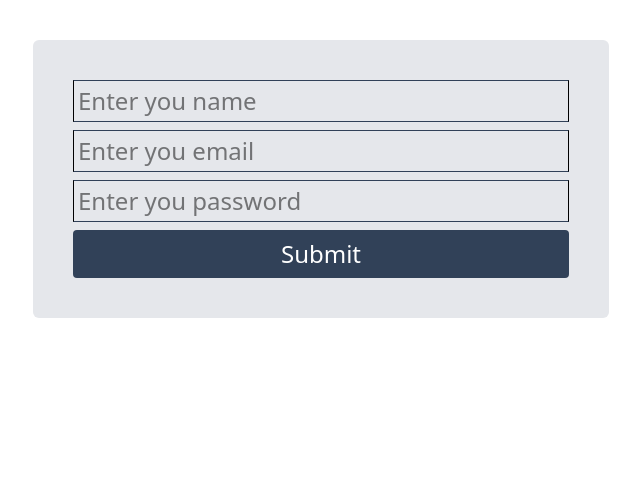
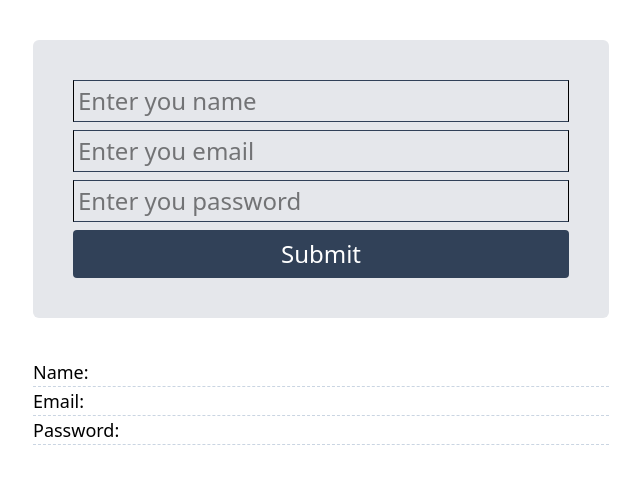
Before and after one commit to promahbubul/09_React_Core_Concept_Part3, a React (Vite) app: page / in a window 1280 px wide. Shown: the top 484 px of the page, without its empty margins (319-959 px from the left). Built offline with nearby package versions, Linux system fonts and the light colour scheme.

Commit message:
02 React Form data handle using sate

```diff
--- a/src/App.jsx
+++ b/src/App.jsx
@@ -1,10 +1,12 @@
-import SimpleForm from "./components/SimpleForm/SimpleForm"
+import SimpleForm from "./components/SimpleForm/SimpleForm";
+import StateForm from "./components/StateForm/StateForm";
 
 const App = () => {
   return (
     <div>
-      <SimpleForm />
+      {/* <SimpleForm /> */}
+      <StateForm />
     </div>
-  )
-}
-export default App
+  );
+};
+export default App;
--- /dev/null
+++ b/src/components/StateForm/StateForm.jsx
@@ -0,0 +1,62 @@
+import { useState } from "react";
+
+const StateForm = () => {
+  const [name, setName] = useState("");
+  const [email, setEmail] = useState("");
+  const [password, setPassword] = useState("");
+  const handleSubmitForm = (e) => {
+    e.preventDefault();
+    console.log(name, email, password)
+  };
+  return (
+    <div className="max-w-xl mx-auto">
+      <form
+        onSubmit={handleSubmitForm}
+        className=" bg-gray-200 p-10  my-10 rounded-md"
+      >
+        <input
+          className="border border-y-slate-700 mb-2 w-full text-2xl p-1"
+          placeholder="Enter you name"
+          type="text"
+          onChange={(e) => setName(e.target.value)}
+        />
+        <br />
+        <input
+          className="border border-y-slate-700 mb-2 w-full text-2xl p-1"
+          placeholder="Enter you email"
+          type="email"
+          onChange={(e) => setEmail(e.target.value)}
+        />
+        <br />
+        <input
+          className="border border-y-slate-700 mb-2 w-full text-2xl p-1"
+          placeholder="Enter you password"
+          type="password"
+          onChange={(e) => setPassword(e.target.value)}
+        />
+        <br />
+        <button
+          type="submit"
+          className="bg-slate-700 cursor-pointer text-white w-full py-2 text-2xl font-medium rounded-sm"
+        >
+          Submit
+        </button>
+      </form>
+      <div className="">
+        <div className="flex text-lg flex-row items-center gap-2 border-b border-dashed border-b-slate-300">
+          <h2 className="font-medium">Name: </h2>
+          <p className="">{name}</p>
+        </div>
+        <div className="flex text-lg flex-row items-center gap-2 border-b border-dashed border-b-slate-300">
+          <h2 className="font-medium">Email: </h2>
+          <p className="">{email}</p>
+        </div>
+        <div className="flex text-lg flex-row items-center gap-2 border-b border-dashed border-b-slate-300">
+          <h2 className="font-medium">Password: </h2>
+          <p className="">{password}</p>
+        </div>
+      </div>
+    </div>
+  );
+};
+export default StateForm;
```
